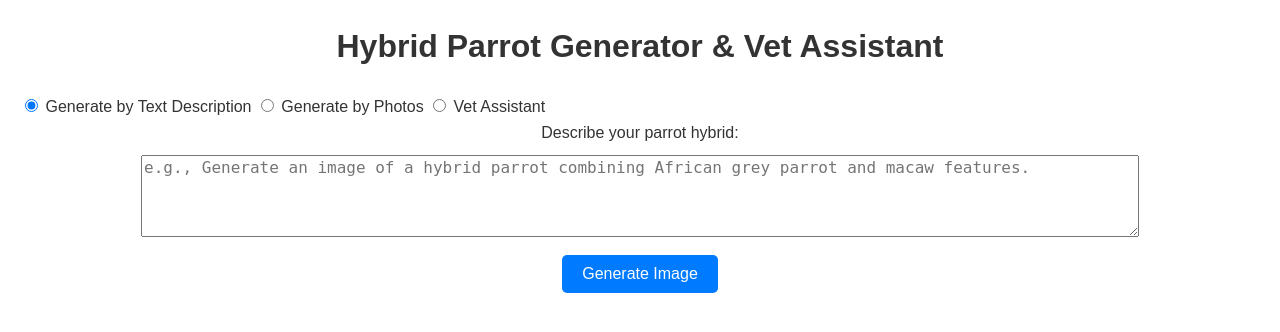
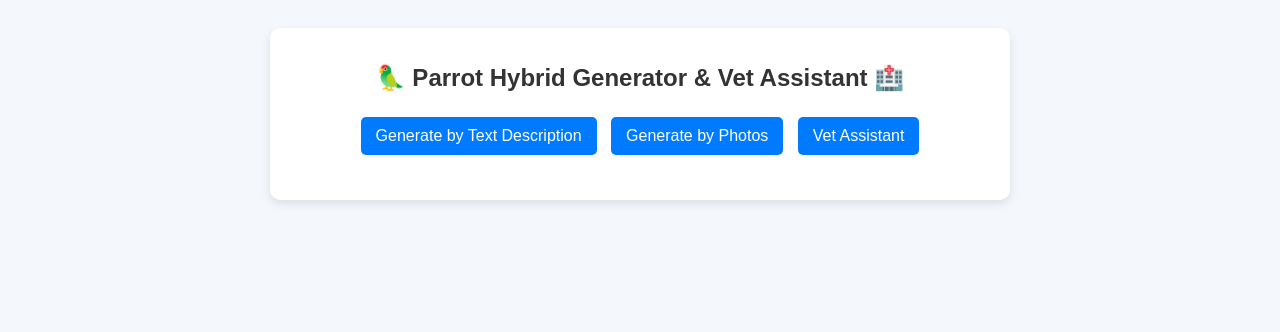
Before and after one commit to WiktorL123/ParrotPantryAIAssistant, a Flask app: page / in a window 1280 px wide. Shown: the top 332 px of the page. Run offline with Flask 3, Linux system fonts and the light colour scheme; some libraries are stand-ins or nearby versions.

Commit message:
projekt zakonczony poprawiony frontend

```diff
--- a/src/main.py
+++ b/src/main.py
@@ -4,16 +4,13 @@ import os
 from dotenv import load_dotenv
 import requests
 
-# Załaduj klucze z pliku .env
 load_dotenv()
 openai.api_key = os.getenv("OPENAI_API_KEY")
 HUGGINGFACE_API_TOKEN = os.getenv("HUGGINGFACE_API_TOKEN")
 HUGGINGFACE_API_URL = "https://api-inference.huggingface.co/models/google/vit-base-patch16-224"
 
-# Minimalna pewność
 MIN_CONFIDENCE = 0.6
 
-# Lista gatunków papug
 VALID_PARROT_LABELS = [
     "parrot",
     "macaw",
--- a/src/static/script.js
+++ b/src/static/script.js
@@ -1,76 +1,121 @@
-const modeSelector = document.getElementById('mode-selector');
+const modeButtons = document.querySelectorAll('.mode-btn');
 const textForm = document.getElementById('textForm');
 const photoForm = document.getElementById('photoForm');
 const vetForm = document.getElementById('vetForm');
 const responseDiv = document.getElementById('response');
 const loadingDiv = document.getElementById('loading');
 
-// Przełączanie między trybami
-modeSelector.addEventListener('change', () => {
-    const mode = document.querySelector('input[name="mode"]:checked').value;
-    textForm.style.display = mode === 'text' ? 'block' : 'none';
-    photoForm.style.display = mode === 'photos' ? 'block' : 'none';
-    vetForm.style.display = mode === 'vet' ? 'block' : 'none';
+
+responseDiv.style.display = 'none';
+
+modeButtons.forEach(button => {
+    button.addEventListener('click', () => {
+        modeButtons.forEach(btn => btn.classList.remove('active'));
+        button.classList.add('active');
+
+        const mode = button.getAttribute('data-mode');
+
+
+        switch (mode){
+            case 'text': {
+                textForm.style.display='block'
+                vetForm.style.display='none'
+                photoForm.style.display='none'
+                break
+            }
+            case 'photos': {
+                photoForm.style.display='flex'
+                photoForm.style.flexDirection='column'
+                photoForm.style.alignItems='center'
+                textForm.style.display='none'
+                vetForm.style.display='none'
+                break
+            }
+            case 'vet': {
+                vetForm.style.display='block'
+                photoForm.style.display='none'
+                textForm.style.display='none'
+                break
+            }
+            default: {
+                alert('nie dziala')
+            }
+        }
+
+
+        responseDiv.style.display = 'none';
+        responseDiv.innerHTML = '';
+    });
 });
 
-// Obsługa formularza tekstowego
+async function fetchData(url, requestData) {
+    loadingDiv.style.display = 'block';
+    responseDiv.style.display = 'none';
+    responseDiv.innerHTML = '';
+
+    try {
+        const response = await fetch(url, requestData);
+        const data = await response.json();
+        loadingDiv.style.display = 'none';
+
+        if (data.image_url) {
+            responseDiv.innerHTML = `<img src="${data.image_url}" alt="Generated Image" class="generated-image">`;
+        } else if (data.advice) {
+            responseDiv.innerHTML = `<h2>Advice:</h2><p>${data.advice}</p>`;
+        } else {
+            responseDiv.innerHTML = `<p class="error">Error: ${data.error}</p>`;
+        }
+
+        responseDiv.style.display = 'block';
+
+    } catch (error) {
+        loadingDiv.style.display = 'none';
+        responseDiv.innerHTML = `<p class="error">An error occurred. Please try again.</p>`;
+        responseDiv.style.display = 'block';
+    }
+}
+
 textForm.addEventListener('submit', async (e) => {
     e.preventDefault();
     const prompt = document.getElementById('prompt').value;
 
-    loadingDiv.style.display = 'block';
-    responseDiv.innerHTML = '';
-
-    const response = await fetch('/generate-image-text', {
+    await fetchData('/generate-image-text', {
         method: 'POST',
         headers: { 'Content-Type': 'application/json' },
         body: JSON.stringify({ prompt })
     });
-
-    const data = await response.json();
-    loadingDiv.style.display = 'none';
-    responseDiv.innerHTML = data.image_url
-        ? `<img src="${data.image_url}" alt="Generated Parrot">`
-        : `<p>Error: ${data.error}</p>`;
 });
 
-// Obsługa formularza przesyłania zdjęć
 photoForm.addEventListener('submit', async (e) => {
     e.preventDefault();
 
-    const formData = new FormData(photoForm);
-    loadingDiv.style.display = 'block';
-    responseDiv.innerHTML = '';
+    const formData = new FormData();
+    const photo1 = document.getElementById('photo1').files[0];
+    const photo2 = document.getElementById('photo2').files[0];
 
-    const response = await fetch('/generate-image-photos', {
+    if (!photo1 || !photo2) {
+        responseDiv.innerHTML = `<p class="error">Both photos are required!</p>`;
+        responseDiv.style.display = 'block';
+        return;
+    }
+
+    formData.append("photo1", photo1);
+    formData.append("photo2", photo2);
+
+    await fetchData('/generate-image-photos', {
         method: 'POST',
         body: formData
     });
-
-    const data = await response.json();
-    loadingDiv.style.display = 'none';
-    responseDiv.innerHTML = data.image_url
-        ? `<img src="${data.image_url}" alt="Generated Parrot">`
-        : `<p>Error: ${data.error}</p>`;
 });
 
-// Obsługa formularza Vet Assistant
+
 vetForm.addEventListener('submit', async (e) => {
     e.preventDefault();
     const problem = document.getElementById('problem').value;
 
-    loadingDiv.style.display = 'block';
-    responseDiv.innerHTML = '';
-
-    const response = await fetch('/vet-assistant', {
+    await fetchData('/vet-assistant', {
         method: 'POST',
         headers: { 'Content-Type': 'application/json' },
         body: JSON.stringify({ problem })
     });
-
-    const data = await response.json();
-    loadingDiv.style.display = 'none';
-    responseDiv.innerHTML = data.advice
-        ? `<h2>Advice:</h2><div>${data.advice}</div>`
-        : `<p>Error: ${data.error}</p>`;
 });
--- a/src/static/style.css
+++ b/src/static/style.css
@@ -1,38 +1,85 @@
 body {
     font-family: Arial, sans-serif;
-    margin: 20px;
-    padding: 0;
+    background: #f4f7fc;
     color: #333;
-    line-height: 1.6;
+    text-align: center;
+    padding: 20px;
+}
+
+.container {
+    max-width: 700px;
+    margin: auto;
+    background: white;
+    padding: 20px;
+    border-radius: 10px;
+    box-shadow: 0px 4px 10px rgba(0, 0, 0, 0.1);
 }
 
 h1 {
-    text-align: center;
+    font-size: 24px;
+    margin-bottom: 20px;
 }
 
-form {
+#mode-selector {
     margin-bottom: 20px;
-    text-align: center;
+}
+
+.mode-btn {
+    padding: 10px 15px;
+    margin: 5px;
+    background: #007bff;
+    color: white;
+    border: none;
+    cursor: pointer;
+    border-radius: 5px;
+    transition: 0.3s ease;
+}
+
+.mode-btn:focus {
+    background: #ffffff;
+    color: #007bff;
+    border: 1px #007bff solid;
+}
+
+.mode-btn:focus:hover{
+    color: #ffffff;
+}
+
+.mode-btn:hover {
+    background: #0056b3;
+}
+
+.generation-form {
+    display: none;
+    margin-top: 20px;
 }
 
 textarea, input[type="file"] {
     width: 80%;
+    padding: 10px;
     margin: 10px 0;
     font-size: 1rem;
+    border: 1px solid #ccc;
+    border-radius: 5px;
 }
 
 button {
     padding: 10px 20px;
-    background-color: #007bff;
+    background-color: #28a745;
     color: white;
     border: none;
     border-radius: 5px;
     cursor: pointer;
     font-size: 1rem;
+    transition: 0.3s ease;
 }
 
+
+
+
+
 button:hover {
-    background-color: #0056b3;
+    background-color: #218838;
 }
 
 #loading {
--- a/src/templates/index.html
+++ b/src/templates/index.html
@@ -7,42 +7,32 @@
     <link rel="stylesheet" href="/static/style.css">
 </head>
 <body>
-    <h1>Hybrid Parrot Generator & Vet Assistant</h1>
+    <div class="container">
+        <h1>🦜 Parrot Hybrid Generator & Vet Assistant 🏥</h1>
+
         <div id="mode-selector">
-        <label>
-            <input type="radio" name="mode" value="text" checked>
-            Generate by Text Description
-        </label>
-        <label>
-            <input type="radio" name="mode" value="photos">
-            Generate by Photos
-        </label>
-        <label>
-            <input type="radio" name="mode" value="vet">
-            Vet Assistant
-        </label>
+            <button class="mode-btn active" data-mode="text">Generate by Text Description</button>
+            <button class="mode-btn" data-mode="photos">Generate by Photos</button>
+            <button class="mode-btn" data-mode="vet">Vet Assistant</button>
         </div>
 
-    <!-- Form for text-based generation -->
         <form id="textForm" class="generation-form">
-        <label for="prompt">Describe your parrot hybrid:</label><br>
-        <textarea placeholder="e.g., Generate an image of a hybrid parrot combining African grey parrot and macaw features." id="prompt" name="prompt" rows="4" cols="50" required></textarea><br>
+            <label for="prompt">Describe your parrot hybrid:</label>
+            <textarea placeholder="e.g., Generate an image of a hybrid parrot combining African grey parrot and macaw features." id="prompt" name="prompt" rows="4" required></textarea>
             <button type="submit">Generate Image</button>
         </form>
 
-    <!-- Form for image-based generation -->
         <form id="photoForm" class="generation-form" style="display: none;" enctype="multipart/form-data">
-        <label for="photo1">Upload First Parent Parrot Image:</label><br>
-        <input type="file" id="photo1" name="photo1" accept="image/*" ><br>
-        <label for="photo2">Upload Second Parent Parrot Image:</label><br>
-        <input type="file" id="photo2" name="photo2" accept="image/*" ><br>
+            <label for="photo1">Upload First Parent Parrot Image:</label>
+            <input type="file" id="photo1" name="photo1" accept="image/*">
+            <label for="photo2">Upload Second Parent Parrot Image:</label>
+            <input type="file" id="photo2" name="photo2" accept="image/*">
             <button type="submit">Generate Image</button>
         </form>
 
-    <!-- Form for Vet Assistant -->
         <form id="vetForm" class="generation-form" style="display: none;">
-        <label for="problem">Describe your parrot's health issue:</label><br>
-        <textarea placeholder="e.g., My parrot is lethargic and not eating." id="problem" name="problem" rows="4" cols="50" required></textarea><br>
+            <label for="problem">Describe your parrot's health issue:</label>
+            <textarea placeholder="e.g., My parrot is lethargic and not eating." id="problem" name="problem" rows="4" required></textarea>
             <button type="submit">Get Advice</button>
         </form>
 
@@ -51,7 +41,8 @@
             Loading...
         </div>
 
-    <div id="response" class="markdown-body"></div>
+        <div id="response" class="response-box"></div>
+    </div>
 
     <script src="/static/script.js"></script>
 </body>
```
Also changed, not shown: other parts of src/static/style.css (+29 -0 lines), src/static/spinner.css (deleted, +0 -18 lines). Lines whose indentation alone changed are shown as unchanged.
